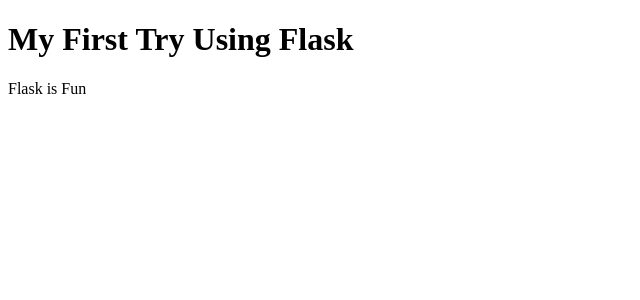
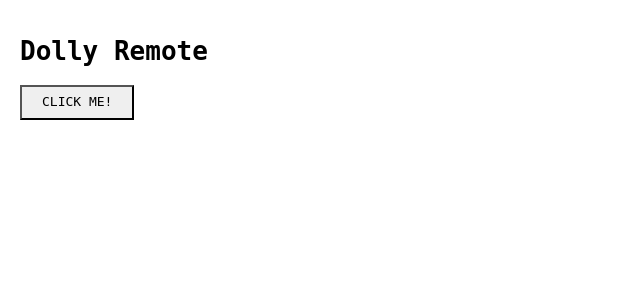
Before and after one commit to deeboss/python-js-dolly-cam-app, a Flask app: page /remote in a window 1280 px wide. Shown: the top 300 px of the page, without its empty margins (0-640 px from the left). Run offline with Flask 2, Linux system fonts and the light colour scheme.

Commit message:
adding css stylesheets and simple hello world with routes

```diff
--- /dev/null
+++ b/static/css/reset.css
@@ -0,0 +1,349 @@
+/*! normalize.css v8.0.1 | MIT License | github.com/necolas/normalize.css */
+
+/* Document
+   ========================================================================== */
+
+/**
+ * 1. Correct the line height in all browsers.
+ * 2. Prevent adjustments of font size after orientation changes in iOS.
+ */
+
+html {
+  line-height: 1.15; /* 1 */
+  -webkit-text-size-adjust: 100%; /* 2 */
+}
+
+/* Sections
+   ========================================================================== */
+
+/**
+ * Remove the margin in all browsers.
+ */
+
+body {
+  margin: 0;
+}
+
+/**
+ * Render the `main` element consistently in IE.
+ */
+
+main {
+  display: block;
+}
+
+/**
+ * Correct the font size and margin on `h1` elements within `section` and
+ * `article` contexts in Chrome, Firefox, and Safari.
+ */
+
+h1 {
+  font-size: 2em;
+  margin: 0.67em 0;
+}
+
+/* Grouping content
+   ========================================================================== */
+
+/**
+ * 1. Add the correct box sizing in Firefox.
+ * 2. Show the overflow in Edge and IE.
+ */
+
+hr {
+  box-sizing: content-box; /* 1 */
+  height: 0; /* 1 */
+  overflow: visible; /* 2 */
+}
+
+/**
+ * 1. Correct the inheritance and scaling of font size in all browsers.
+ * 2. Correct the odd `em` font sizing in all browsers.
+ */
+
+pre {
+  font-family: monospace, monospace; /* 1 */
+  font-size: 1em; /* 2 */
+}
+
+/* Text-level semantics
+   ========================================================================== */
+
+/**
+ * Remove the gray background on active links in IE 10.
+ */
+
+a {
+  background-color: transparent;
+}
+
+/**
+ * 1. Remove the bottom border in Chrome 57-
+ * 2. Add the correct text decoration in Chrome, Edge, IE, Opera, and Safari.
+ */
+
+abbr[title] {
+  border-bottom: none; /* 1 */
+  text-decoration: underline; /* 2 */
+  text-decoration: underline dotted; /* 2 */
+}
+
+/**
+ * Add the correct font weight in Chrome, Edge, and Safari.
+ */
+
+b,
+strong {
+  font-weight: bolder;
+}
+
+/**
+ * 1. Correct the inheritance and scaling of font size in all browsers.
+ * 2. Correct the odd `em` font sizing in all browsers.
+ */
+
+code,
+kbd,
+samp {
+  font-family: monospace, monospace; /* 1 */
+  font-size: 1em; /* 2 */
+}
+
+/**
+ * Add the correct font size in all browsers.
+ */
+
+small {
+  font-size: 80%;
+}
+
+/**
+ * Prevent `sub` and `sup` elements from affecting the line height in
+ * all browsers.
+ */
+
+sub,
+sup {
+  font-size: 75%;
+  line-height: 0;
+  position: relative;
+  vertical-align: baseline;
+}
+
+sub {
+  bottom: -0.25em;
+}
+
+sup {
+  top: -0.5em;
+}
+
+/* Embedded content
+   ========================================================================== */
+
+/**
+ * Remove the border on images inside links in IE 10.
+ */
+
+img {
+  border-style: none;
+}
+
+/* Forms
+   ========================================================================== */
+
+/**
+ * 1. Change the font styles in all browsers.
+ * 2. Remove the margin in Firefox and Safari.
+ */
+
+button,
+input,
+optgroup,
+select,
+textarea {
+  font-family: inherit; /* 1 */
+  font-size: 100%; /* 1 */
+  line-height: 1.15; /* 1 */
+  margin: 0; /* 2 */
+}
+
+/**
+ * Show the overflow in IE.
+ * 1. Show the overflow in Edge.
+ */
+
+button,
+input { /* 1 */
+  overflow: visible;
+}
+
+/**
+ * Remove the inheritance of text transform in Edge, Firefox, and IE.
+ * 1. Remove the inheritance of text transform in Firefox.
+ */
+
+button,
+select { /* 1 */
+  text-transform: none;
+}
+
+/**
+ * Correct the inability to style clickable types in iOS and Safari.
+ */
+
+button,
+[type="button"],
+[type="reset"],
+[type="submit"] {
+  -webkit-appearance: button;
+}
+
+/**
+ * Remove the inner border and padding in Firefox.
+ */
+
+button::-moz-focus-inner,
+[type="button"]::-moz-focus-inner,
+[type="reset"]::-moz-focus-inner,
+[type="submit"]::-moz-focus-inner {
+  border-style: none;
+  padding: 0;
+}
+
+/**
+ * Restore the focus styles unset by the previous rule.
+ */
+
+button:-moz-focusring,
+[type="button"]:-moz-focusring,
+[type="reset"]:-moz-focusring,
+[type="submit"]:-moz-focusring {
+  outline: 1px dotted ButtonText;
+}
+
+/**
+ * Correct the padding in Firefox.
+ */
+
+fieldset {
+  padding: 0.35em 0.75em 0.625em;
+}
+
+/**
+ * 1. Correct the text wrapping in Edge and IE.
+ * 2. Correct the color inheritance from `fieldset` elements in IE.
+ * 3. Remove the padding so developers are not caught out when they zero out
+ *    `fieldset` elements in all browsers.
+ */
+
+legend {
+  box-sizing: border-box; /* 1 */
+  color: inherit; /* 2 */
+  display: table; /* 1 */
+  max-width: 100%; /* 1 */
+  padding: 0; /* 3 */
+  white-space: normal; /* 1 */
+}
+
+/**
+ * Add the correct vertical alignment in Chrome, Firefox, and Opera.
+ */
+
+progress {
+  vertical-align: baseline;
+}
+
+/**
+ * Remove the default vertical scrollbar in IE 10+.
+ */
+
+textarea {
+  overflow: auto;
+}
+
+/**
+ * 1. Add the correct box sizing in IE 10.
+ * 2. Remove the padding in IE 10.
+ */
+
+[type="checkbox"],
+[type="radio"] {
+  box-sizing: border-box; /* 1 */
+  padding: 0; /* 2 */
+}
+
+/**
+ * Correct the cursor style of increment and decrement buttons in Chrome.
+ */
+
+[type="number"]::-webkit-inner-spin-button,
+[type="number"]::-webkit-outer-spin-button {
+  height: auto;
+}
+
+/**
+ * 1. Correct the odd appearance in Chrome and Safari.
+ * 2. Correct the outline style in Safari.
+ */
+
+[type="search"] {
+  -webkit-appearance: textfield; /* 1 */
+  outline-offset: -2px; /* 2 */
+}
+
+/**
+ * Remove the inner padding in Chrome and Safari on macOS.
+ */
+
+[type="search"]::-webkit-search-decoration {
+  -webkit-appearance: none;
+}
+
+/**
+ * 1. Correct the inability to style clickable types in iOS and Safari.
+ * 2. Change font properties to `inherit` in Safari.
+ */
+
+::-webkit-file-upload-button {
+  -webkit-appearance: button; /* 1 */
+  font: inherit; /* 2 */
+}
+
+/* Interactive
+   ========================================================================== */
+
+/*
+ * Add the correct display in Edge, IE 10+, and Firefox.
+ */
+
+details {
+  display: block;
+}
+
+/*
+ * Add the correct display in all browsers.
+ */
+
+summary {
+  display: list-item;
+}
+
+/* Misc
+   ========================================================================== */
+
+/**
+ * Add the correct display in IE 10+.
+ */
+
+template {
+  display: none;
+}
+
+/**
+ * Add the correct display in IE 10.
+ */
+
+[hidden] {
+  display: none;
+}
--- /dev/null
+++ b/static/css/styles.css
@@ -0,0 +1,14 @@
+html {
+    font-family: monospace
+}
+
+.wrapper {
+    padding: 20px;
+}
+
+button {
+    padding: 8px 20px;
+    appearance: none;
+    -webkit-appearance: none;
+    text-transform: uppercase;
+}
--- a/templates/index.html
+++ b/templates/index.html
@@ -2,10 +2,17 @@
 <html lang="en" dir="ltr">
   <head>
     <meta charset="utf-8">
-    <title>Flask Tutorial</title>
+    <title>Dolly Remote</title>
+    <link rel="stylesheet" href="{{ url_for('static', filename='css/reset.css') }}">
+    <link rel="stylesheet" href="{{ url_for('static', filename='css/styles.css') }}">
   </head>
   <body>
-    <h1> My First Try Using Flask </h1>
-    <p> Flask is Fun </p>
+    <div class='wrapper'>
+      <h1> Dolly Remote </h1>
+
+      <button>
+        Click me!
+      </button>
+    </div>
   </body>
 </html>
```
